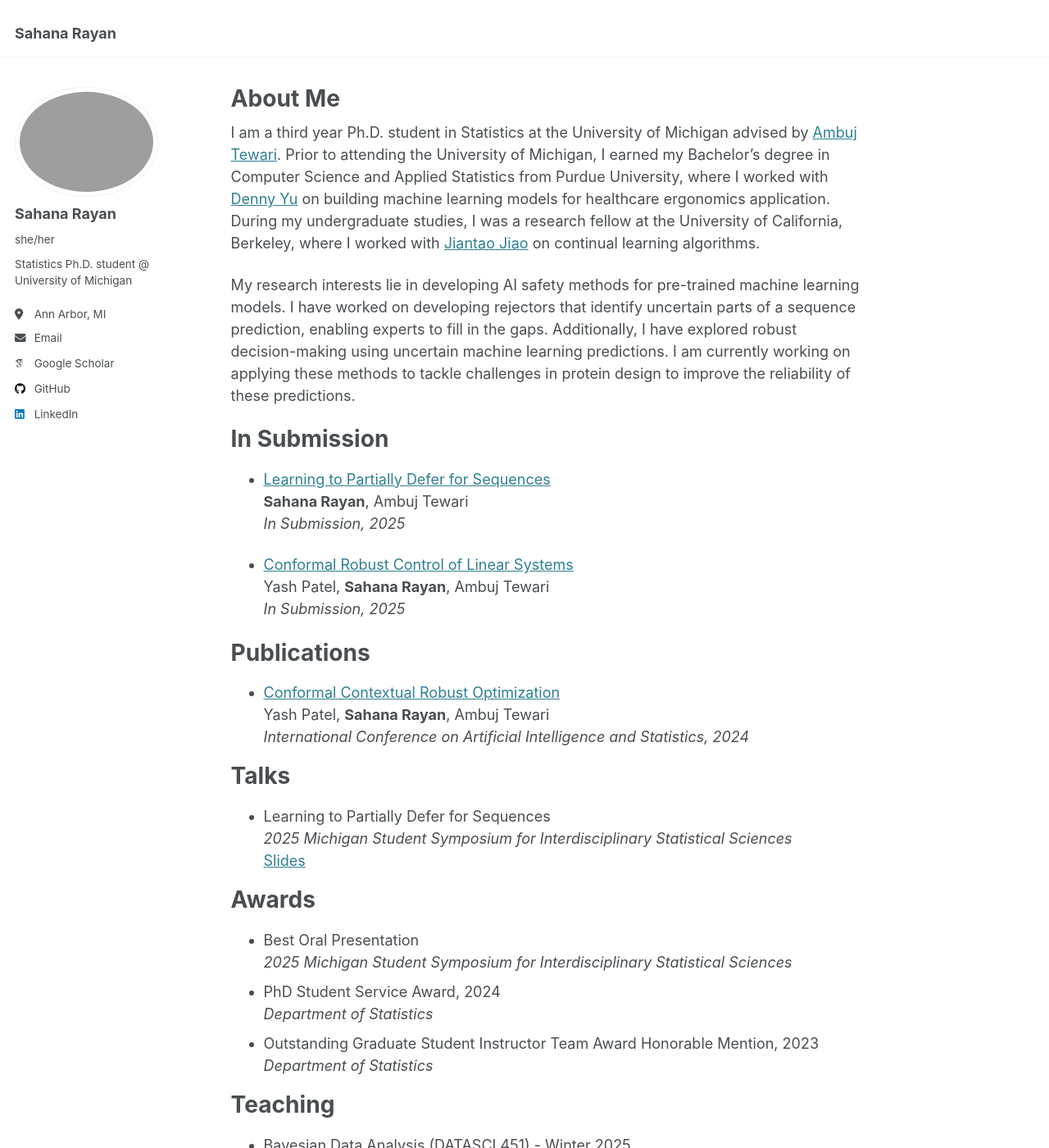
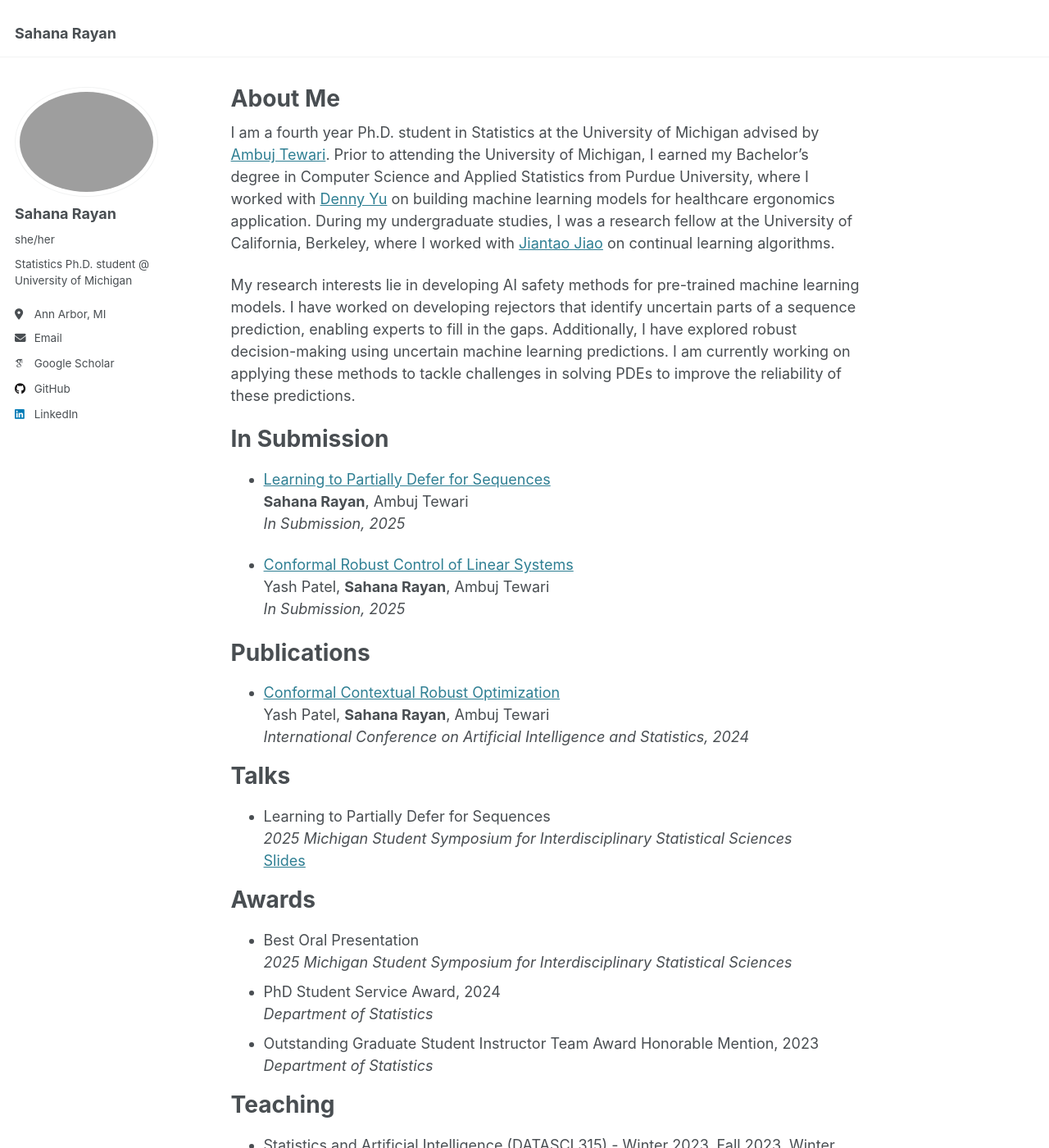
Before and after one commit to srayan00/srayan00.github.io, a Jekyll site: the page built from _pages/about.md, in a window 1280 px wide and 1400 px high. Shown: the whole window at 82% size. Built offline with Jekyll 4.4.1, drawn with Linux system fonts in a browser that asks for light colours; some web fonts are replaced; some of the changed text lies outside the part shown.

Commit message:
Made changes to the about page

```diff
--- a/_pages/about.md
+++ b/_pages/about.md
@@ -7,9 +7,9 @@ redirect_from:
   - /about.html
 ---
 
-I am a third year Ph.D. student in Statistics at the University of Michigan advised by [Ambuj Tewari](https://www.ambujtewari.com/). Prior to attending the University of Michigan, I earned my Bachelor's degree in Computer Science and Applied Statistics from Purdue University, where I worked with [Denny Yu](https://engineering.purdue.edu/YuGroup) on building machine learning models for healthcare ergonomics application. During my undergraduate studies, I was a research fellow at the University of California, Berkeley, where I worked with [Jiantao Jiao](https://people.eecs.berkeley.edu/~jiantao/index.html) on continual learning algorithms.
+I am a fourth year Ph.D. student in Statistics at the University of Michigan advised by [Ambuj Tewari](https://www.ambujtewari.com/). Prior to attending the University of Michigan, I earned my Bachelor's degree in Computer Science and Applied Statistics from Purdue University, where I worked with [Denny Yu](https://engineering.purdue.edu/YuGroup) on building machine learning models for healthcare ergonomics application. During my undergraduate studies, I was a research fellow at the University of California, Berkeley, where I worked with [Jiantao Jiao](https://people.eecs.berkeley.edu/~jiantao/index.html) on continual learning algorithms.
 
-My research interests lie in developing AI safety methods for pre-trained machine learning models. I have worked on developing rejectors that identify uncertain parts of a sequence prediction, enabling experts to fill in the gaps. Additionally, I have explored robust decision-making using uncertain machine learning predictions. I am currently working on applying these methods to tackle challenges in protein design to improve the reliability of these predictions.
+My research interests lie in developing AI safety methods for pre-trained machine learning models. I have worked on developing rejectors that identify uncertain parts of a sequence prediction, enabling experts to fill in the gaps. Additionally, I have explored robust decision-making using uncertain machine learning predictions. I am currently working on applying these methods to tackle challenges in solving PDEs to improve the reliability of these predictions.
 
 In Submission
 ======
```
Also changed, not shown: other parts of _pages/about.md (+1 -1 lines).
